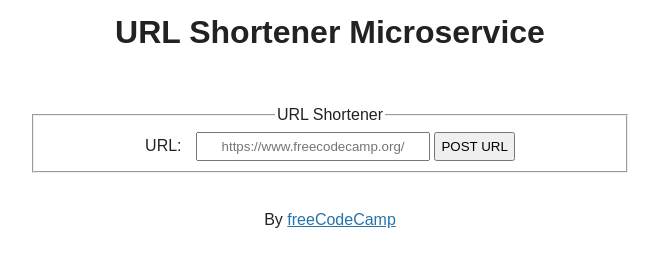
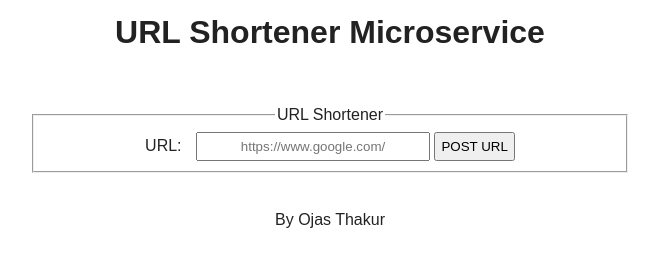
Before and after one commit to ojasthakur/FCC-url-shortner-microservice, a website: page views/index.html in a window 1280 px wide. Shown: the whole page, without its empty margins (310-969 px from the left). Drawn offline with Linux system fonts and the light colour scheme.

Commit message:
modified the html

```diff
--- a/views/index.html
+++ b/views/index.html
@@ -1,13 +1,10 @@
 <!DOCTYPE html>
 
 <html>
+
 <head>
   <title>URL Shortener Microservice | freeCodeCamp.org</title>
-    <link
-      rel="icon"
-      type="image/png"
-      href="https://cdn.freecodecamp.org/universal/favicons/favicon-16x16.png"
-    />
+  <link rel="icon" type="image/png" href="https://cdn.freecodecamp.org/universal/favicons/favicon-16x16.png" />
   <link href="/public/style.css" rel="stylesheet" type="text/css" />
 </head>
 
@@ -19,14 +16,15 @@
         <fieldset>
           <legend>URL Shortener</legend>
           <label for="url_input">URL:</label>
-            <input id="url_input" type="text" name="url" placeholder="https://www.freecodecamp.org/" />
+          <input id="url_input" type="text" name="url" placeholder="https://www.google.com/" />
           <input type="submit" value="POST URL" />
         </fieldset>
       </form>
     </section>
   </main>
   <footer>
-      <p>By <a href="https://www.freecodecamp.org/">freeCodeCamp</a></p>
+    <p>By Ojas Thakur</p>
   </footer>
 </body>
+
 </html>
```
Lines whose indentation alone changed are shown as unchanged.
